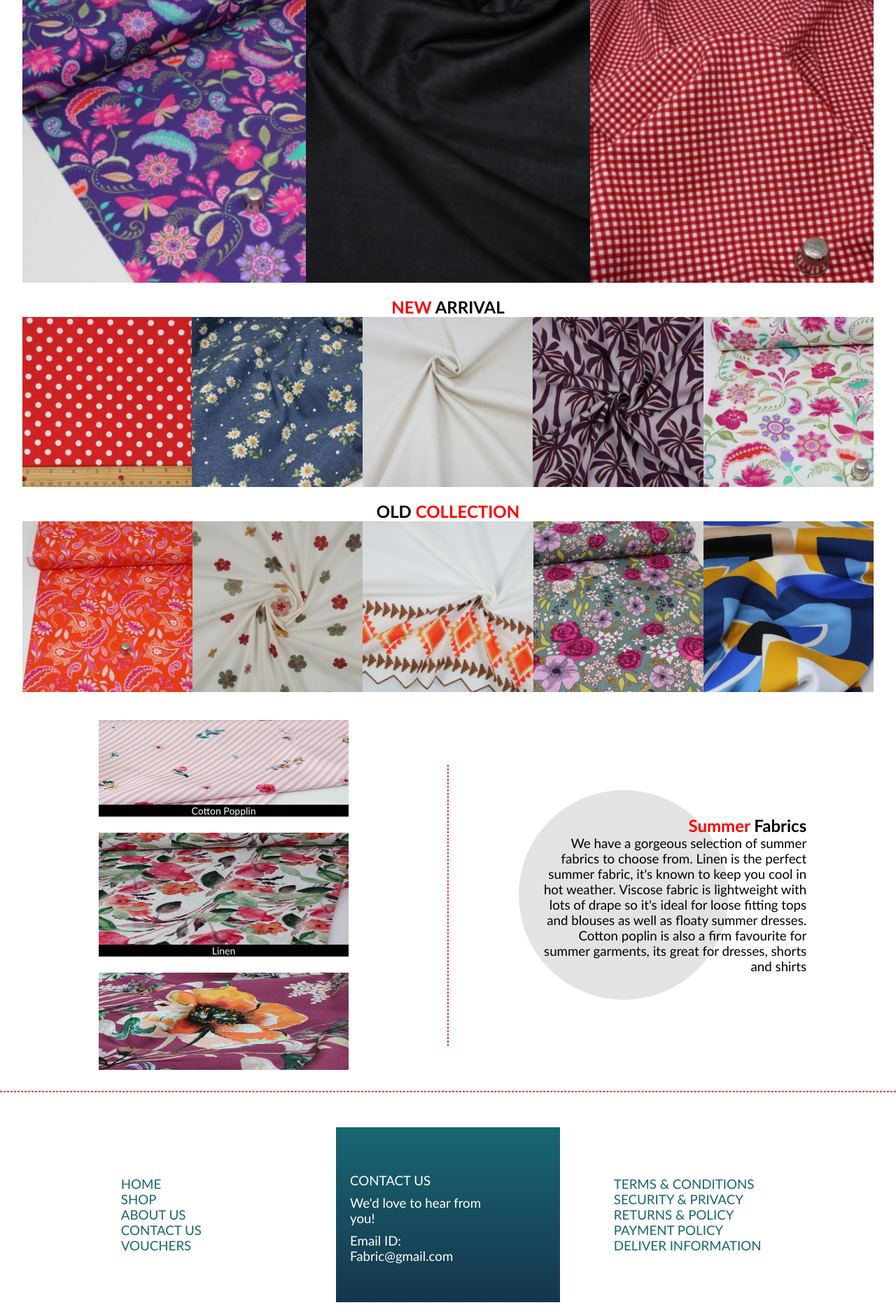
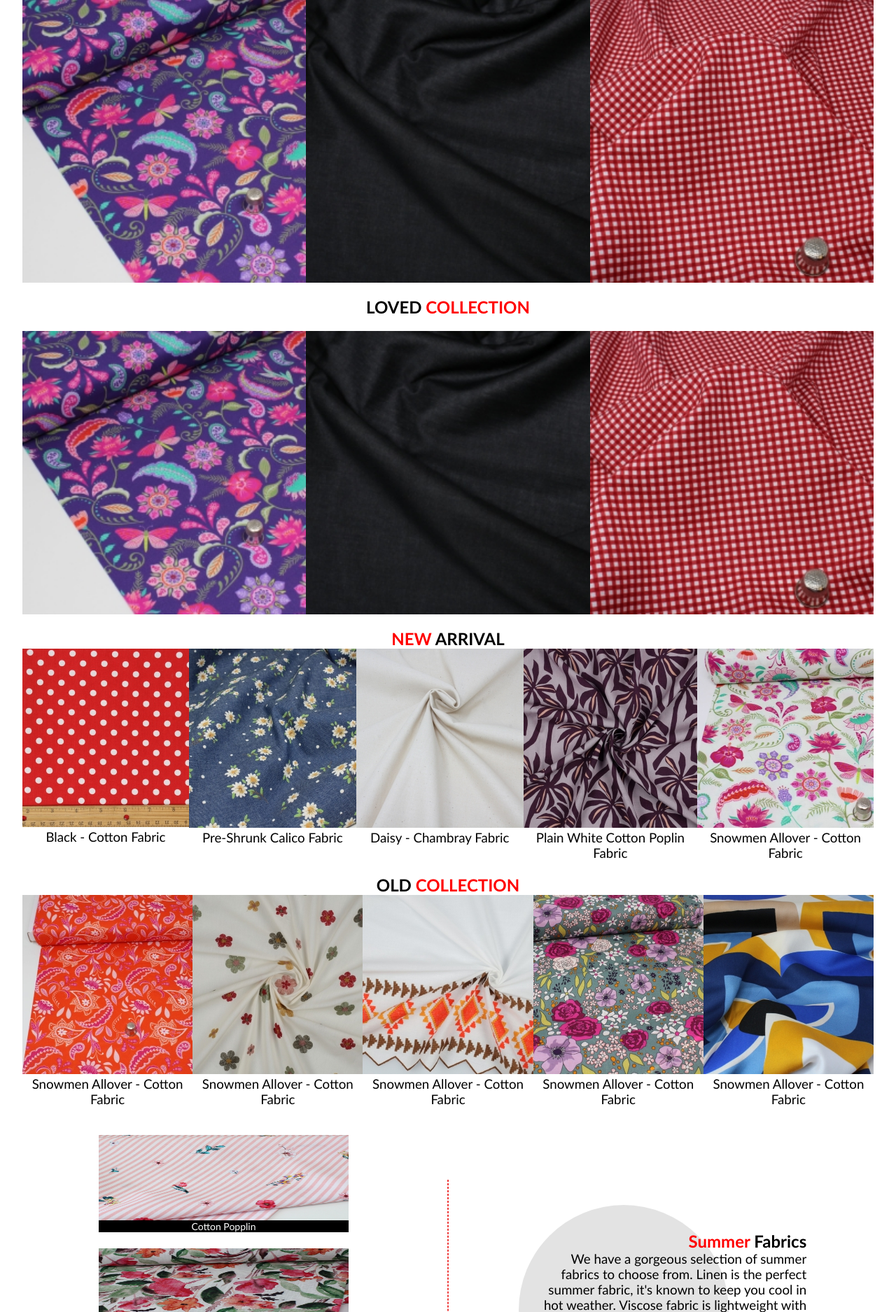
Before and after one commit to Vamshireddy2001/Programming-for-Information-system, a Flask app: page /women in a window 1280 px wide. Shown: the part 506-2381 px from the top of the page at 70% size. Run offline with Flask 3, Linux system fonts and the light colour scheme.

Commit message:
womensectionrecified

```diff
--- a/templates/womensection.html
+++ b/templates/womensection.html
@@ -12,23 +12,61 @@
          </div>
       </div>
       <div class="lovecollection">
+         <h2>LOVED <span style="color:  var(--primarycolor);;">COLLECTION</span></h2>
+         <div class="collectionlove">
+            <img src="static/images/fabric1.jpg"/>
+            <img src="static/images/fabric2.jpg"/>
+            <img src="static/images/fabric3.jpg"/>
+         </div>
+      </div>
+      <div class="lovecollection">
          <h2><span style="color:  var(--primarycolor);;">NEW</span> ARRIVAL</h2>
          <div class="collectionlovesmall">
-            <img src="static/images/fabric4.jpg"/>
-            <img src="static/images/fabric5.jpg"/>
-            <img src="static/images/fabric6.jpg"/>
-            <img src="static/images/fabric8.jpg"/>
-            <img src="static/images/fabric9.jpg"/>
+            <section>
+               <img src="static/images/fabric4.jpg"/>
+               <h3>Black - Cotton Fabric</h3>
+            </section>
+            <section>
+               <img src="static/images/fabric5.jpg"/>
+               <h3>Pre-Shrunk Calico Fabric</h3>
+           </section>
+           <section>
+               <img src="static/images/fabric6.jpg"/>
+               <h3>Daisy - Chambray Fabric</h3>
+           </section>
+           <section>
+               <img src="static/images/fabric8.jpg"/>
+               <h3>Plain White Cotton Poplin Fabric</h3>
+           </section>
+           <section>
+               <img src="static/images/fabric9.jpg"/>
+               <h3>Snowmen Allover - Cotton Fabric</h3>
+           </section>
          </div>
       </div>
       <div class="lovecollection">
          <h2>OLD <span style="color:  var(--primarycolor);;"> COLLECTION</span></h2>
          <div class="collectionlovesmall">
+            <section>
             <img src="static/images/fabric10.jpg"/>
+            <h3>Snowmen Allover - Cotton Fabric</h3>
+         </section>
+         <section>
             <img src="static/images/fabric11.jpg"/>
+            <h3>Snowmen Allover - Cotton Fabric</h3>
+         </section>
+         <section>
             <img src="static/images/fabric12.jpg"/>
+            <h3>Snowmen Allover - Cotton Fabric</h3>
+         </section>
+         <section>
             <img src="static/images/fabric13.jpg"/>
+            <h3>Snowmen Allover - Cotton Fabric</h3>
+         </section>
+         <section>
             <img src="static/images/fabric14.jpg"/>
+            <h3>Snowmen Allover - Cotton Fabric</h3>
+         </section>
          </div>
       </div>
       <div class="summerfabrics">
```
